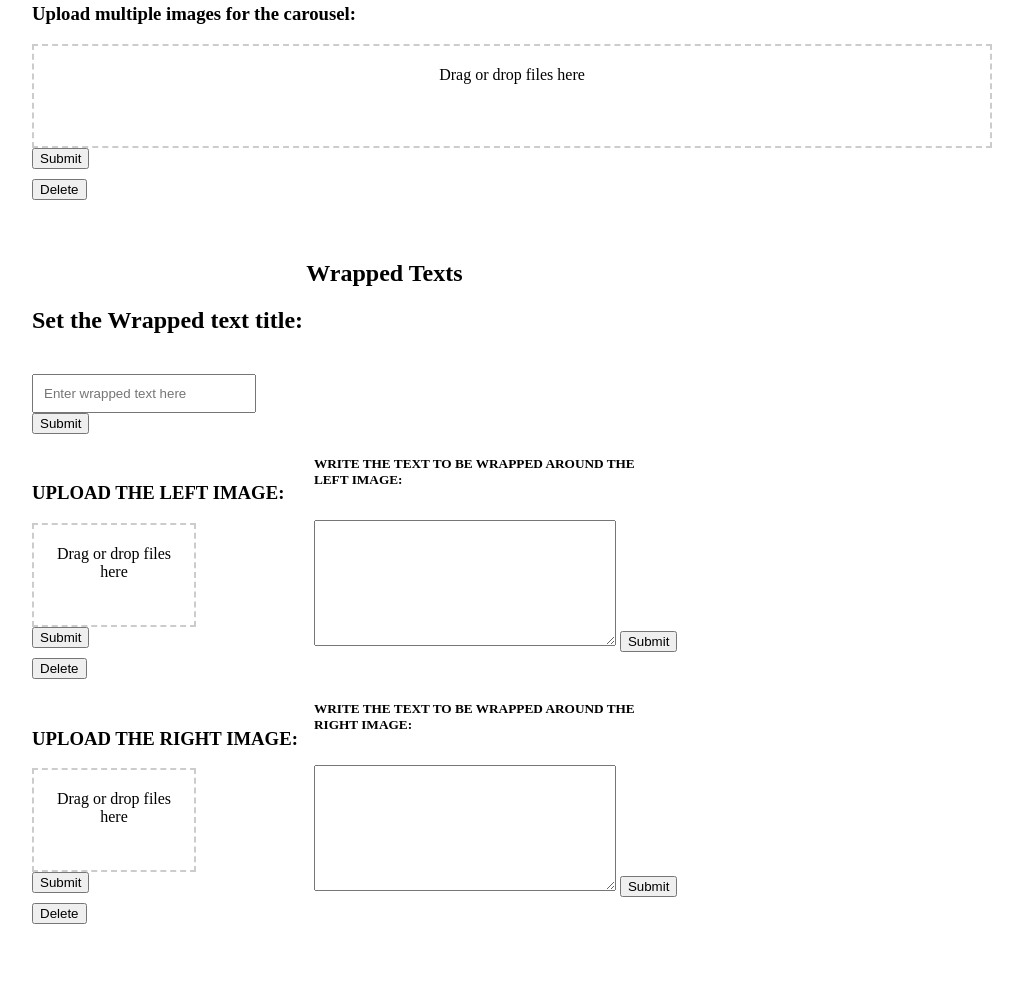
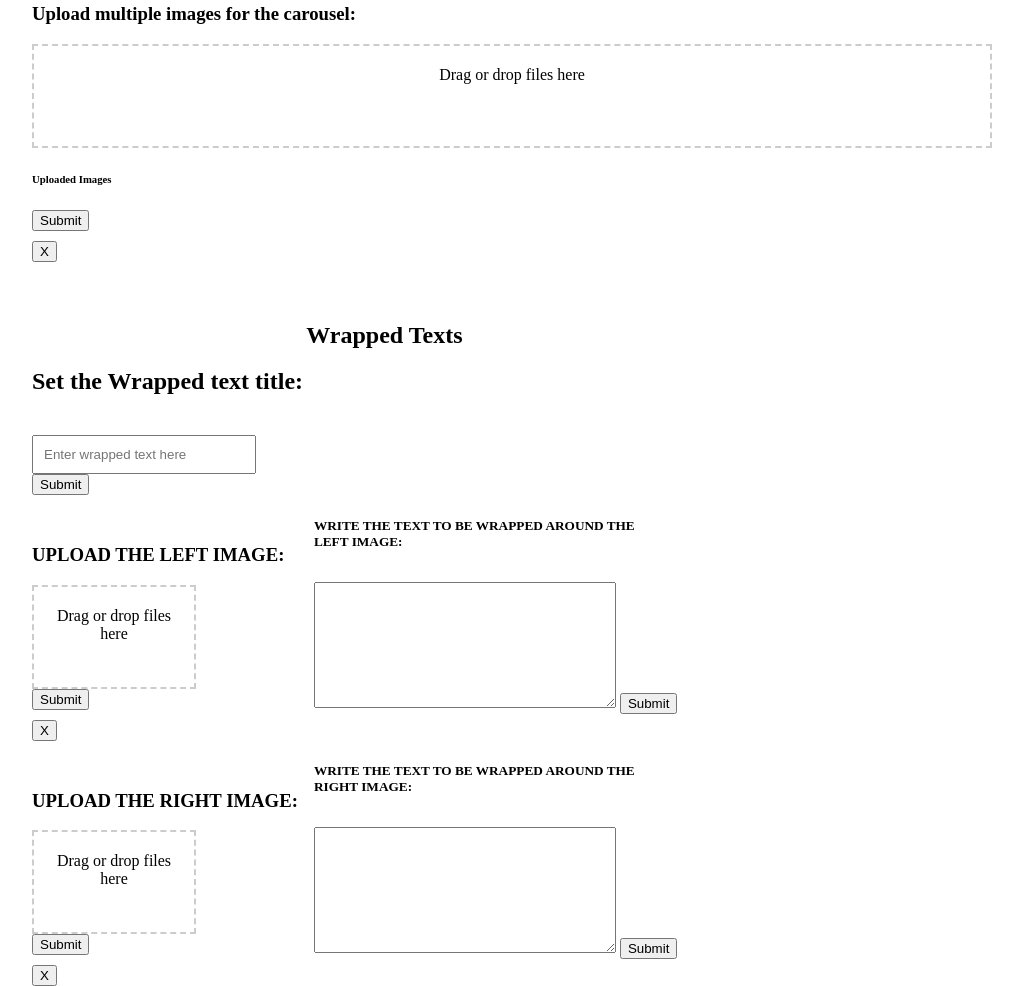
Before and after one commit to Andre-lab-maker/andre_first_project, a plain HTML site: page desafio/BACKOFFICE/index.html in a window 1280 px wide. Shown: the part 530-1516 px from the top of the page, without its empty margins (128-1151 px from the left). Before the commit the page ends 1454 px from the top, so only its background shows below. Drawn offline with Linux system fonts and the light colour scheme.

Commit message:
Changes BACKOFFICE

```diff
--- a/desafio/BACKOFFICE/index.html
+++ b/desafio/BACKOFFICE/index.html
@@ -43,9 +43,11 @@
             <span class="file-msg">Drag or drop files here</span>
             <input id="field_carouselImage" type="file" multiple class="file-input">
           </div>
-
+          <div>
+            <h6 style="top: 10px; bottom: 10px;">Uploaded Images</h6>
+          </div>
           <button id="submitImages" class="submit-btn">Submit</button>
-          <button class="delete-btn">Delete</button>
+          <button class="delete-btn">X</button>
         </div>
 
   </div>
@@ -71,7 +73,7 @@
       </div>
 
       <button id="submitImages2" class="submit-btn" style="margin-right: 225px;">Submit</button>
-      <button class="delete-btn">Delete</button>
+      <button class="delete-btn">X</button>
     </div>
 
     <div class="wrapped-texts-write1" style="float: left; width: 60%;">
@@ -90,7 +92,7 @@
       </div>
 
       <button id="submitImages3" class="submit-btn" style="margin-right: 225px;">Submit</button>
-      <button class="delete-btn">Delete</button>
+      <button class="delete-btn">X</button>
     </div>
 
     <div class="wrapped-texts-write2" style="float: left; width: 60%;">
```
